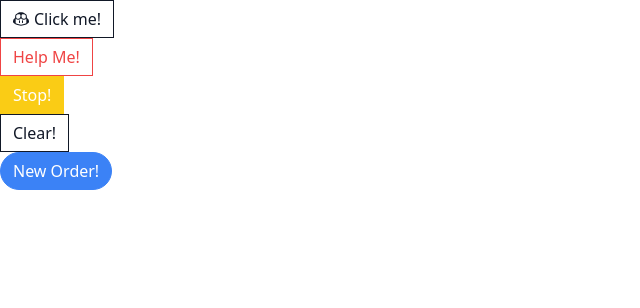
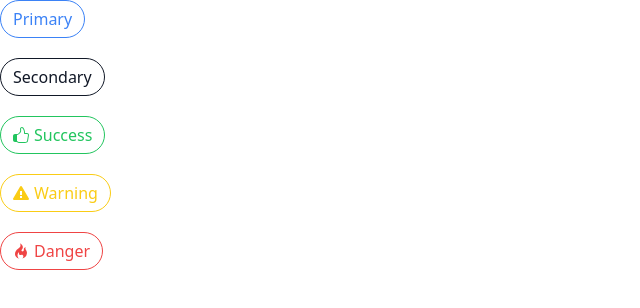
Before and after one commit to Raulito1/components-library, a React (Create React App) app in the folder components/: page / in a window 1280 px wide. Shown: the top 308 px of the page, without its empty margins (0-640 px from the left). Built offline with nearby package versions, Linux system fonts and the light colour scheme.

Commit message:
code cleanup, passed ...rest prop to underlying button element for event handlers

```diff
--- a/components/src/App.js
+++ b/components/src/App.js
@@ -1,31 +1,38 @@
 import React from 'react';
 import Button from './Button';
 
-import { GoCopilot } from "react-icons/go";
+// Icons from react-icons
+import { GoFlame } from "react-icons/go";
+import { GoAlert } from "react-icons/go";
+import { GoThumbsup } from "react-icons/go";
 
 function App() {
-    const handleClick = () => {
-        console.log("Clicked!");
-    }
-
     return (
         <div>
             <div>
-                <Button secondary outline onClick={handleClick}>
-                    <GoCopilot/> Click me!
+                <Button className="mb-5" primary outline rounded>
+                    Primary
                 </Button>
             </div>
             <div>
-                <Button danger outline>Help Me!</Button>
+                <Button className="mb-5" secondary outline rounded>
+                    Secondary
+                </Button>
             </div>
             <div>
-                <Button warning>Stop!</Button>
+                <Button className="mb-5" success outline rounded>
+                    <GoThumbsup/>Success
+                </Button>
             </div>
             <div>
-                <Button secondary outline>Clear!</Button>
+                <Button className="mb-5" warning outline rounded>
+                    <GoAlert/>Warning
+                </Button>
             </div>
             <div>
-                <Button primary rounded>New Order!</Button>
+                <Button className="mb-5" danger outline rounded>
+                    <GoFlame/>Danger
+                </Button>
             </div>
         </div>
     );
--- a/components/src/Button.js
+++ b/components/src/Button.js
@@ -10,9 +10,12 @@ function Button({
     danger,
     outline,
     rounded,
-    onClick
+    // take all other props and pass them along to the underlying button element assigning them to the rest variable
+    ...rest
 }) {
     let classes = className(
+        // rest.className is the className prop passed to the Button component
+        rest.className,
         'flex items-center px-3 py-1.5 border',
     {
         'border-blue-500 bg-blue-500 text-white': primary,
@@ -29,15 +32,14 @@ function Button({
         'text-red-500': outline && danger,
     });
 
+    // Merge tailwind classes
     classes = twMerge(classes);
 
-    console.log("Generated classes:", classes); // Add this line to log the generated classes
-
-    return <button onClick={onClick} className={classes}>{children}</button>;
+    return <button {...rest} className={classes}>{children}</button>;
 }
 
 Button.propTypes = {
-    checkButtonVariation: ({ primary, secondary, success, warning, danger, outline, rounded }) => {
+    checkButtonVariation: ({ primary, secondary, success, warning, danger }) => {
         const count =
         Number(!!primary) +
         Number(!!secondary) +
```
